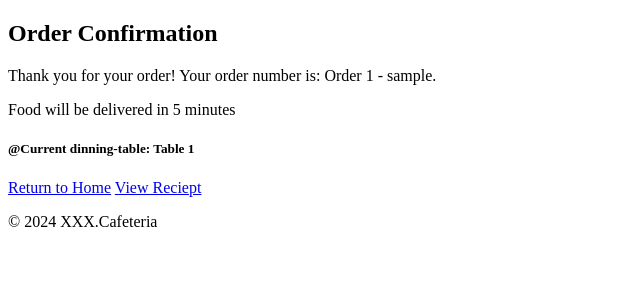
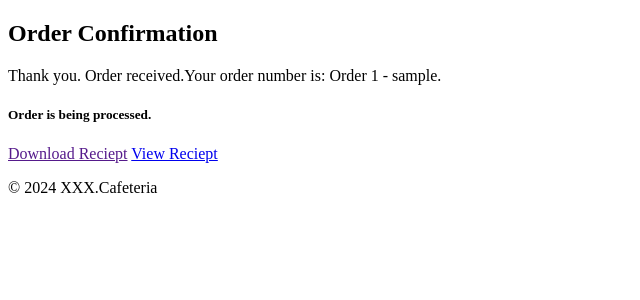
Before and after one commit to sarahwonago/CafetariaManagementSystem, a Django app: page /order-complete/1/ in a window 1280 px wide. Shown: the part 145-445 px from the top of the page, without its empty margins (0-640 px from the left). Run offline with Django 5.2, Linux system fonts and the light colour scheme; a user stored in the database is signed in; tables that the repository leaves empty hold one stand-in row (values such as "Sample post").

Commit message:
restricting user views to their own content

```diff
--- a/cafetariaproject/cafeadmin/context_processors.py
+++ b/cafetariaproject/cafeadmin/context_processors.py
@@ -1,13 +1,14 @@
 from myapps.cafetaria.models import Order
 
 def cart_item_count(request):
-
-    try:
-        order = Order.objects.get(user=request.user, is_paid=False)
-        item_count = order.orderitems.count()
-    except Order.DoesNotExist:
-        item_count = 0
-
+    if request.user.is_authenticated:
+        try:
+            order = Order.objects.get(user=request.user, is_paid=False)
+            item_count = order.orderitems.count()
+        except Order.DoesNotExist:
+            item_count = 0
+    else:
+        item_count=None
     context = {
         "cart_item_count": item_count
     }
--- a/cafetariaproject/cafeadmin/templates/cafeadmin/confirm_orders.html
+++ b/cafetariaproject/cafeadmin/templates/cafeadmin/confirm_orders.html
@@ -5,6 +5,12 @@
 {% block content %}
 <section>
     <h3>#{{order}}</h3>
+    <h5>Order Items:</h5>
+    <ul>
+        {% for item in order.orderitems.all%}
+        <li>{{item.fooditem.name}}</li>
+        {% endfor %}
+    </ul>
     <form method="post">
         {% csrf_token %}
         {{form.as_p}}
--- a/cafetariaproject/cafetariaproject/settings.py
+++ b/cafetariaproject/cafetariaproject/settings.py
@@ -39,10 +39,14 @@ INSTALLED_APPS = [
     "django.contrib.messages",
     "django.contrib.staticfiles",
 
+    #third-party
+
+
     #custom-apps
     "myapps.account.apps.AccountConfig",
     "myapps.cafetaria.apps.CafetariaConfig",
     "cafeadmin.apps.CafeadminConfig",
+
 ]
 
 # Uses custom user model defined in account app.
--- a/cafetariaproject/myapps/cafetaria/templates/cafetaria/order_complete.html
+++ b/cafetariaproject/myapps/cafetaria/templates/cafetaria/order_complete.html
@@ -5,11 +5,10 @@
 <section>
     <h2>Order Confirmation</h2>
 
-    <p>Thank you for your order! Your order number is:  {{ order }}.</p>
-    <p>Food will be delivered in {{order.estimated_time}} minutes</p>
-    <h5>@Current dinning-table: Table {{user.userdinningtable.dinning_table.table_number}}</h5>
+    <p>Thank you. Order received.Your order number is:  {{ order }}.</p>
+    <h5>Order is being processed.</h5>
 
-    <a href="{% url 'cafetaria:food' %}">Return to Home</a>
+    <a href="">Download Reciept</a>
     <a href="{% url 'cafetaria:order-reciept' order.id %}">View Reciept</a>
 
 </section>
--- a/cafetariaproject/myapps/cafetaria/templates/cafetaria/order_reciept.html
+++ b/cafetariaproject/myapps/cafetaria/templates/cafetaria/order_reciept.html
@@ -30,6 +30,7 @@
     <h2>Thank you for your order!</h2>
     <p>Dear {{ order.user.username }},</p>
     <p>We are pleased to inform you that your payment for order #{{ order.id }} has been confirmed.</p>
+    <p>The Order will be ready in {{order.estimated_time}} minutes.</p>
 
     <h3 class="order-details" >Order Summary</h3>
     <p>Date: {{ order.created_at|date:"F j, Y, g:i a" }}</p>
--- a/cafetariaproject/myapps/cafetaria/views.py
+++ b/cafetariaproject/myapps/cafetaria/views.py
@@ -1,7 +1,7 @@
 
 
 from django.contrib.auth.decorators import login_required
-from django.shortcuts import render, redirect, get_object_or_404, get_list_or_404
+from django.shortcuts import render, redirect, get_object_or_404, get_list_or_404, HttpResponse
 from django.contrib.auth.decorators import user_passes_test
 
 from .models import Category, FoodItem, Order, OrderItem, UserDinningTable
@@ -141,8 +141,14 @@ def checkout_view(request):
 
     order.is_paid = True
     order.save()
+
     user_dinning = UserDinningTable.objects.get(user = user)
     table = user_dinning.dinning_table.table_number
+
+    # reset the user dinning table to None after order is delivered
+    # user_dinning.dinning_table = None
+    # user_dinning.save()
+
 
 
     return redirect("cafetaria:order-complete", order.id)
@@ -151,7 +157,11 @@ def checkout_view(request):
 @user_passes_test(is_customer, login_url='cafetaria:handle_unauthorized_access', redirect_field_name=None)
 def order_complete_view(request, order_id):
 
+    user = request.user
     order = get_object_or_404(Order, id=order_id)
+
+    if user != order.user:
+        return HttpResponse("Sorry, you are not allowed to access this content.")
 
     context = {
         "order": order
@@ -206,7 +216,7 @@ def order_history_view(request):
 
 
     try:
-        p_order = get_object_or_404(Order, user=user, is_paid=True, status="PENDING")
+        p_order = get_list_or_404(Order, user=user, is_paid=True, status="PENDING")
     except:
         p_order = None
 
--- a/cafetariaproject/requirements.txt
+++ b/cafetariaproject/requirements.txt
@@ -2,9 +2,11 @@ asgiref==3.8.1
 certifi==2024.7.4
 charset-normalizer==3.3.2
 Django==5.1
+django-filter==24.3
 django-rest-framework==0.1.0
 djangorestframework==3.15.2
 idna==3.7
+Markdown==3.7
 pillow==10.4.0
 python-decouple==3.8
 requests==2.32.3
```
Also changed, not shown: cafetariaproject/myapps/cafetaria/templates/cafetaria/order_history.html (+10 -8 lines).
